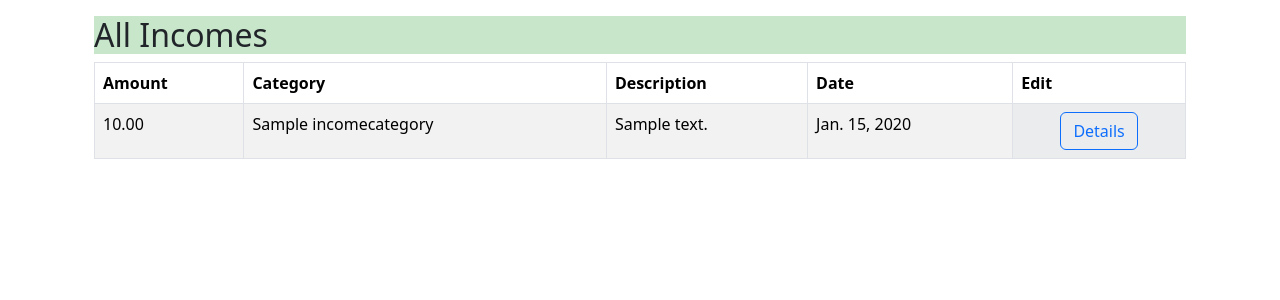
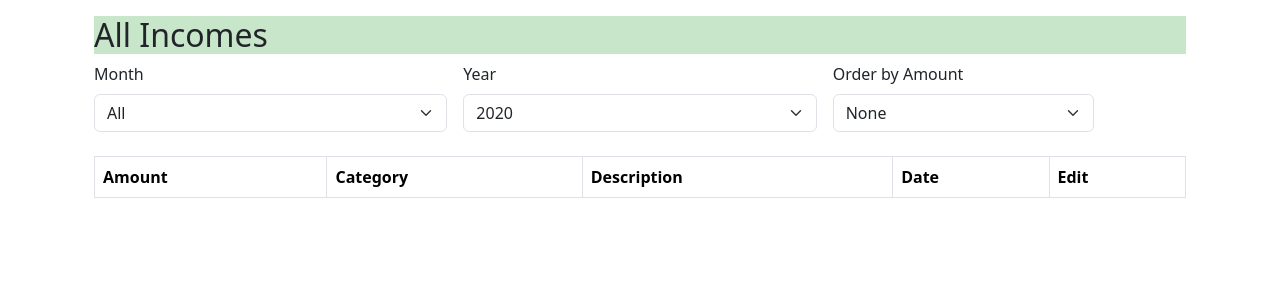
Before and after one commit to benjamin303/spend_track, a Django app: page /income/ in a window 1280 px wide. Shown: the part 56-356 px from the top of the page. Run offline with Django 5.2, Linux system fonts and the light colour scheme; tables that the repository leaves empty hold one stand-in row (values such as "Sample post"); lists and menus that the app fills with data are empty; some libraries are stand-ins or nearby versions.

Commit message:
add income filters by month, year and sort by amount

```diff
--- a/expense/views.py
+++ b/expense/views.py
@@ -2,7 +2,6 @@
 from django.shortcuts import render, redirect
 from .forms import ExpenseForm
 from django.db.models import Min, Max
-from .models import Expense
 import calendar
 import datetime
 
--- a/income/views.py
+++ b/income/views.py
@@ -1,14 +1,51 @@
 from django.shortcuts import render, redirect
 from .models import Income
 from .forms import IncomeForm
-from django.http import HttpResponse
+from django.db.models import Min, Max
+import calendar
+import datetime
 
 # Create your views here.
 
 def index(request):
-    incomes = Income.objects.order_by('-date', 'amount').select_related('category', 'methodofincome').all()
+    current_date = datetime.date.today()
+
+    month = request.GET.get('month')
+    year = request.GET.get('year')
+    order = request.GET.get('order', '')
+
+    if not month and not year:
+        month = None
+        year = current_date.year
+    else:
+        # Convert to integers if provided
+        month = int(month) if month and month.isdigit() else None
+        year = int(year) if year and year.isdigit() else current_date.year
+
+    year_range = Income.objects.aggregate(min_year=Min('date__year'), max_year=Max('date__year'))
+    years = range(year_range['min_year'], year_range['max_year'] + 1)
+    months = [(i, calendar.month_name[i]) for i in range(1, 13)]
+
+    if month:
+        incomes = Income.objects.filter(date__year=year, date__month=month)
+    else:
+        incomes = Income.objects.filter(date__year=year)
+
+    if order == 'asc':
+        incomes = incomes.order_by('amount', '-date').select_related('category', 'methodofincome')
+    elif order == 'desc':
+        incomes = incomes.order_by('-amount', '-date').select_related('category', 'methodofincome')
+    else:
+        incomes = incomes.order_by('-date', 'amount').select_related('category', 'methodofincome')
+
+
     context = {
         'incomes': incomes,
+        'order': order,
+        'months': months,
+        'month_selected': month,
+        'years': years,
+        'year_selected': year,
     }
     return render(request, 'income/index.html', context)
 
--- a/templates/income/index.html
+++ b/templates/income/index.html
@@ -4,6 +4,34 @@
 {% block content %}
 <div class="container mt-3">
     <h2 class="clg">All Incomes</h2>
+
+    <form method="get" action="" id="filter-form" class="row g-3 mb-4 align-items-end">
+        <div class="col-md-4">
+            <label for="month-select" class="form-label">Month</label>
+            <select id="month-select" name="month" class="form-select">
+                <option value="" {% if not month_selected %}selected{% endif %}>All</option>
+                {% for num, name in months %}
+                <option value="{{ num }}" {% if num == month_selected %}selected{% endif %}>{{ name }}</option>
+                {% endfor %}
+            </select>
+        </div>
+        <div class="col-md-4">
+            <label for="year-select" class="form-label">Year</label>
+            <select id="year-select" name="year" class="form-select">
+                {% for i in years %}
+                <option value="{{ i }}" {% if i == year_selected %}selected{% endif %}>{{ i }}</option>
+                {% endfor %}
+            </select>
+        </div>
+        <div class="col-md-3">
+            <label for="order-select" class="form-label">Order by Amount</label>
+            <select id="order-select" name="order" class="form-select">
+                <option value="" {% if not order %}selected{% endif %}>None</option>
+                <option value="asc" {% if order == 'asc' %}selected{% endif %}>Min to Max</option>
+                <option value="desc" {% if order == 'desc' %}selected{% endif %}>Max to min</option>
+            </select>
+        </div>
+    </form>
     <table class="table table-striped table-bordered table-hover">
         <thead class="table-white">
             <tr>
@@ -28,4 +56,17 @@
         </tbody>
     </table>
 </div>
+
+<script>
+    document.addEventListener('DOMContentLoaded', function () {
+        const form = document.getElementById('filter-form');
+        const selects = form.querySelectorAll('select');
+
+        selects.forEach(select => {
+            select.addEventListener('change', function () {
+                form.submit();
+            });
+        });
+    });
+</script>
 {% endblock %}
```
